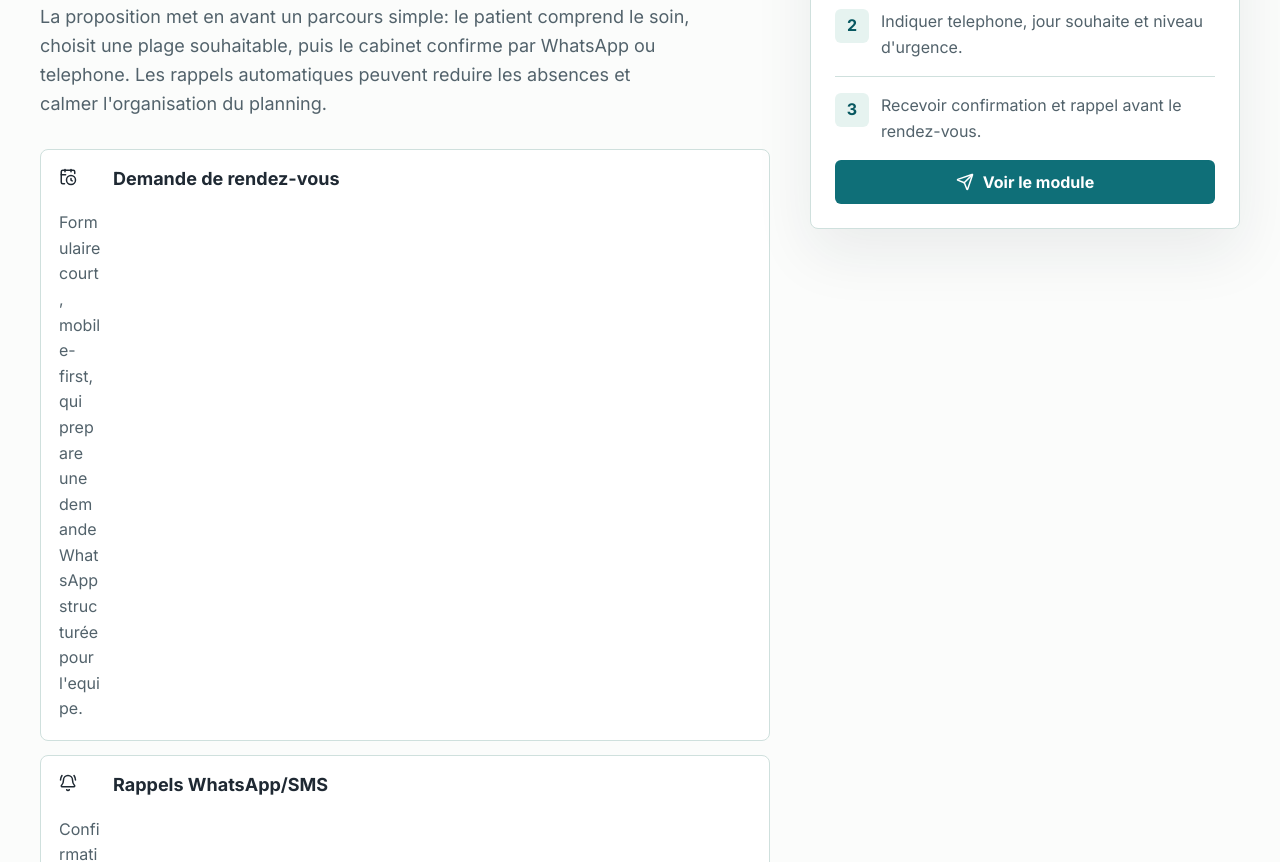
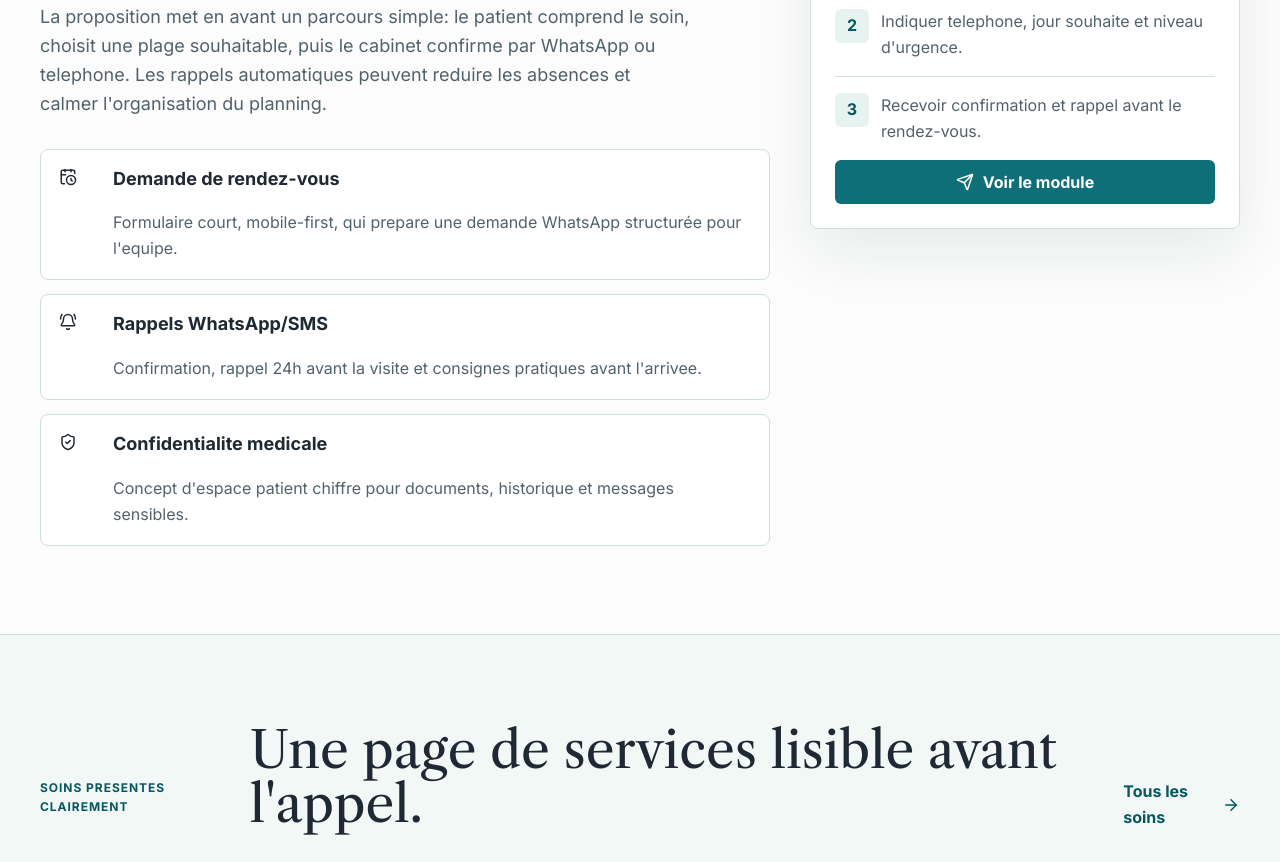
Before and after one commit to SteveMav/cabinet-dentaire-karavella, a plain HTML site: page index.html in a window 1280 px wide. Shown: the part 1307-2169 px from the top of the page. Drawn offline with nearby package versions, Linux system fonts and the light colour scheme.

Commit message:
Fix appointment feature card layout

```diff
--- a/styles.css
+++ b/styles.css
@@ -484,6 +484,15 @@ h3 {
   grid-template-columns: 42px 1fr;
   gap: 12px;
   padding: 18px;
+}
+
+.feature-list article > i {
+  grid-row: 1 / span 2;
+}
+
+.feature-list article > h3,
+.feature-list article > p {
+  grid-column: 2;
 }
 
 .feature-list article i,
```
